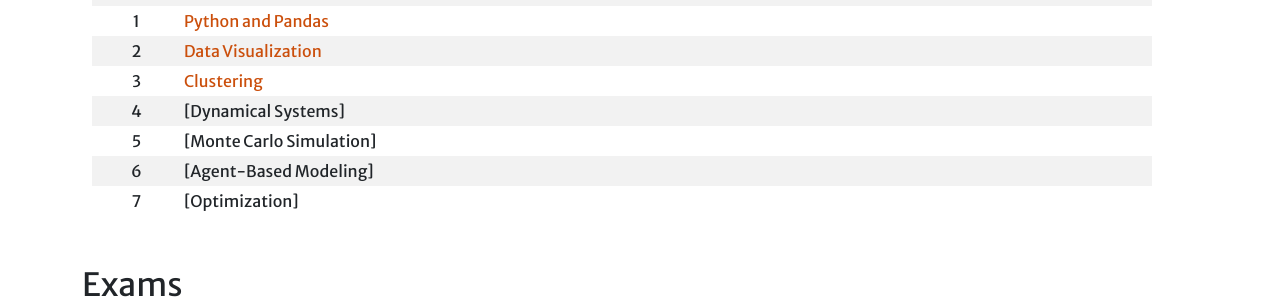
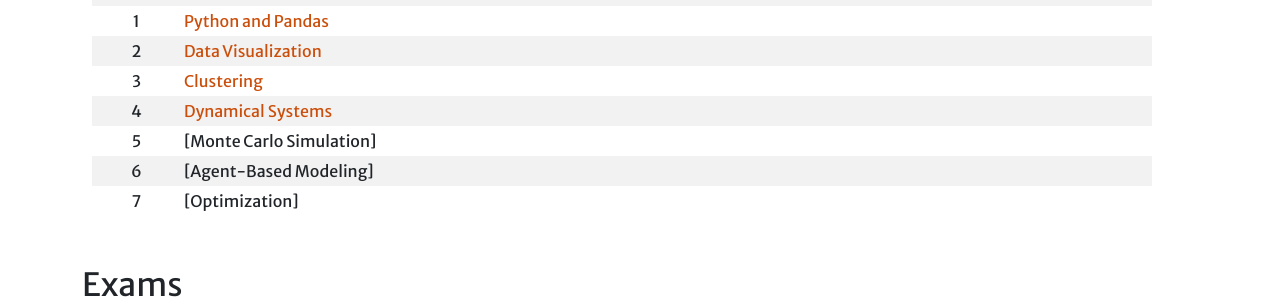
Before and after one commit to Hendrix-CS/csci285, a Jekyll site: the page built from index.md, in a window 1280 px wide and 900 px high, scrolled down 1881 px. Shown: the part 159-458 px from the top of the window. Built offline with Jekyll 4.4.1, drawn with Linux system fonts in a browser that asks for light colours; nearby versions of some CDN libraries; part of the change alters nothing that is shown.

```diff
--- a/index.md
+++ b/index.md
@@ -66,7 +66,7 @@ On these labs, you will work with partners on the lab assignments. Their name mu
 |1 | [Python and Pandas]({{site.baseurl}}/labs/pandas.html)
 |2 | [Data Visualization]({{site.baseurl}}/labs/visualization.html)
 |3 | [Clustering]({{site.baseurl}}/labs/heart-disease.html)
-|4 | [Dynamical Systems]
+|4 | [Dynamical Systems]({{site.baseurl}}/labs/malaria.html)
 |5 | [Monte Carlo Simulation]
 |6 | [Agent-Based Modeling]
 |7 | [Optimization]
```
